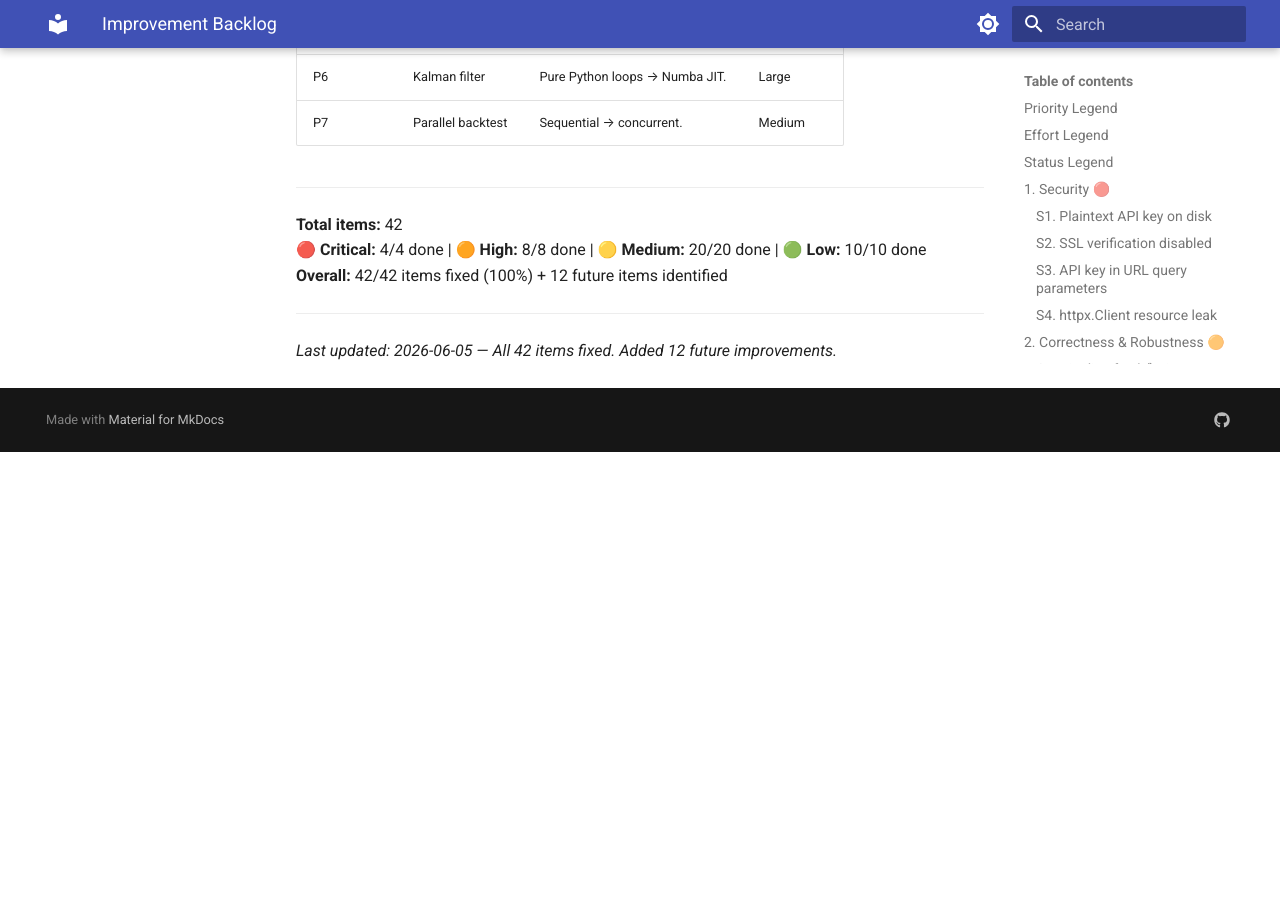
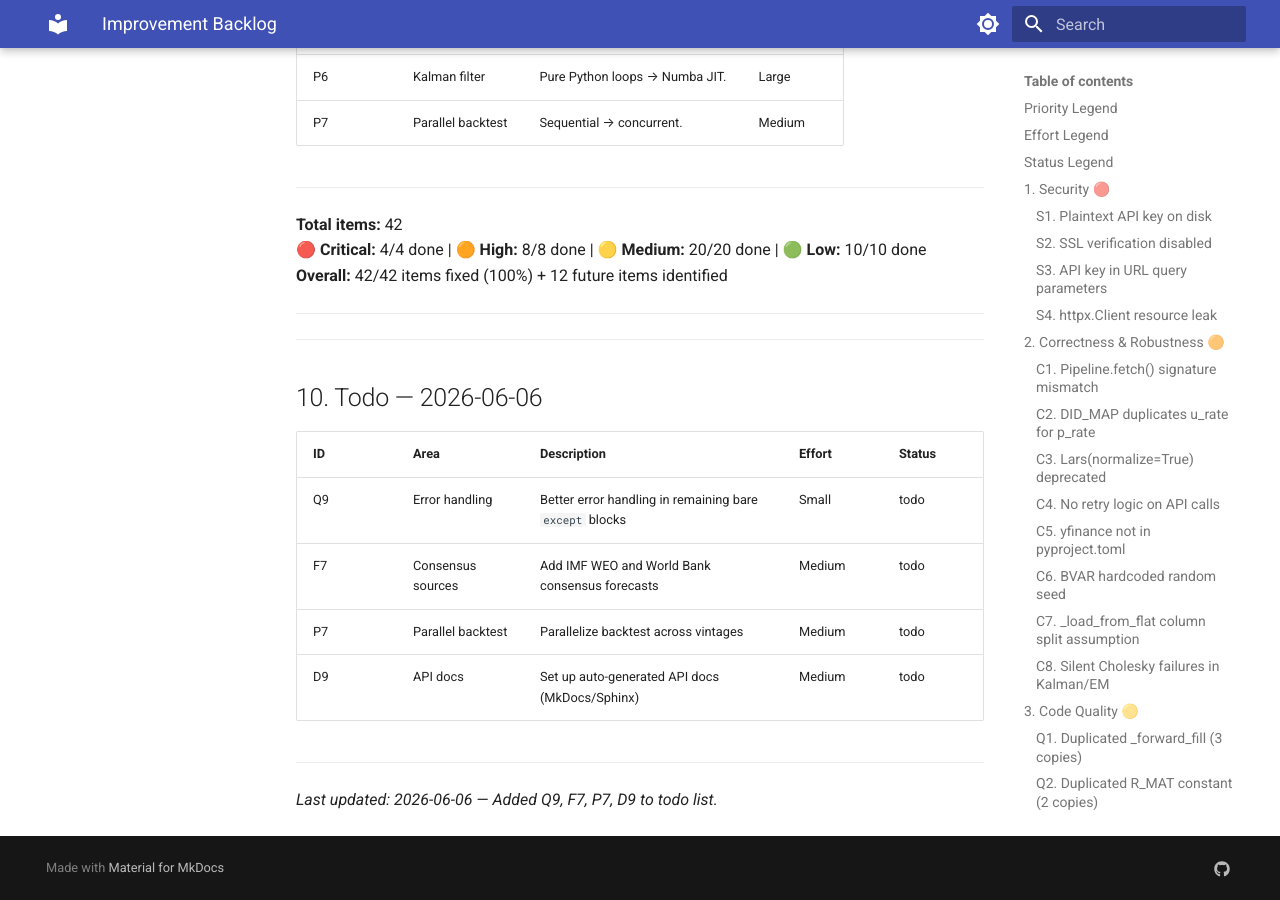
Before and after one commit to pengkodammaya/BM-ECB, an MkDocs documentation site: the page built from docs/IMPROVEMENTS.md, in a window 1280 px wide and 900 px high, scrolled down 17456 px. Built offline with MkDocs 1.6.1 and Material for MkDocs 9.7.7, drawn with Linux system fonts in a browser that asks for light colours; before the commit the page ends 17908 px from its top, so only the background shows below that.

Commit message:
Add Q9, F7, P7, D9 to todo list (2026-06-06)

```diff
--- a/docs/IMPROVEMENTS.md
+++ b/docs/IMPROVEMENTS.md
@@ -526,4 +526,17 @@
 
 ---
 
-*Last updated: 2026-06-05 — All 42 items fixed. Added 12 future improvements.*
+---
+
+## 10. Todo — 2026-06-06
+
+| ID | Area | Description | Effort | Status |
+|----|------|-------------|--------|--------|
+| Q9 | Error handling | Better error handling in remaining bare `except` blocks | Small | todo |
+| F7 | Consensus sources | Add IMF WEO and World Bank consensus forecasts | Medium | todo |
+| P7 | Parallel backtest | Parallelize backtest across vintages | Medium | todo |
+| D9 | API docs | Set up auto-generated API docs (MkDocs/Sphinx) | Medium | todo |
+
+---
+
+*Last updated: 2026-06-06 — Added Q9, F7, P7, D9 to todo list.*
```
